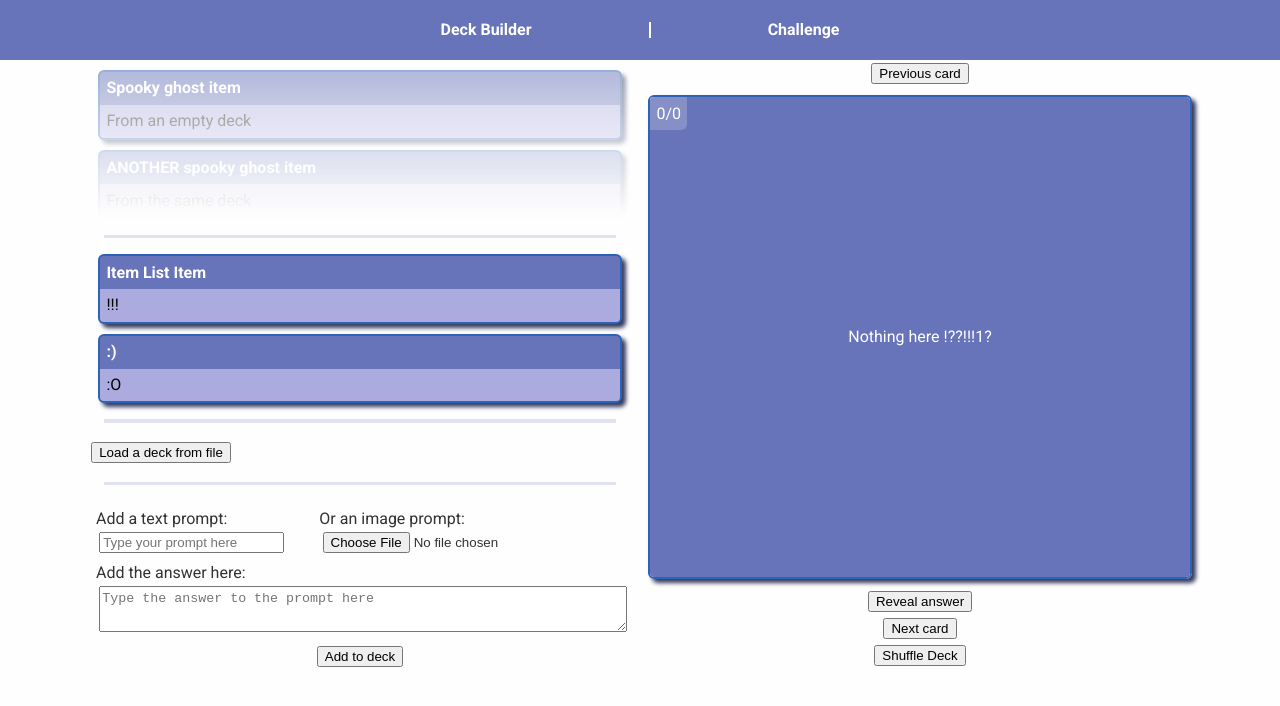
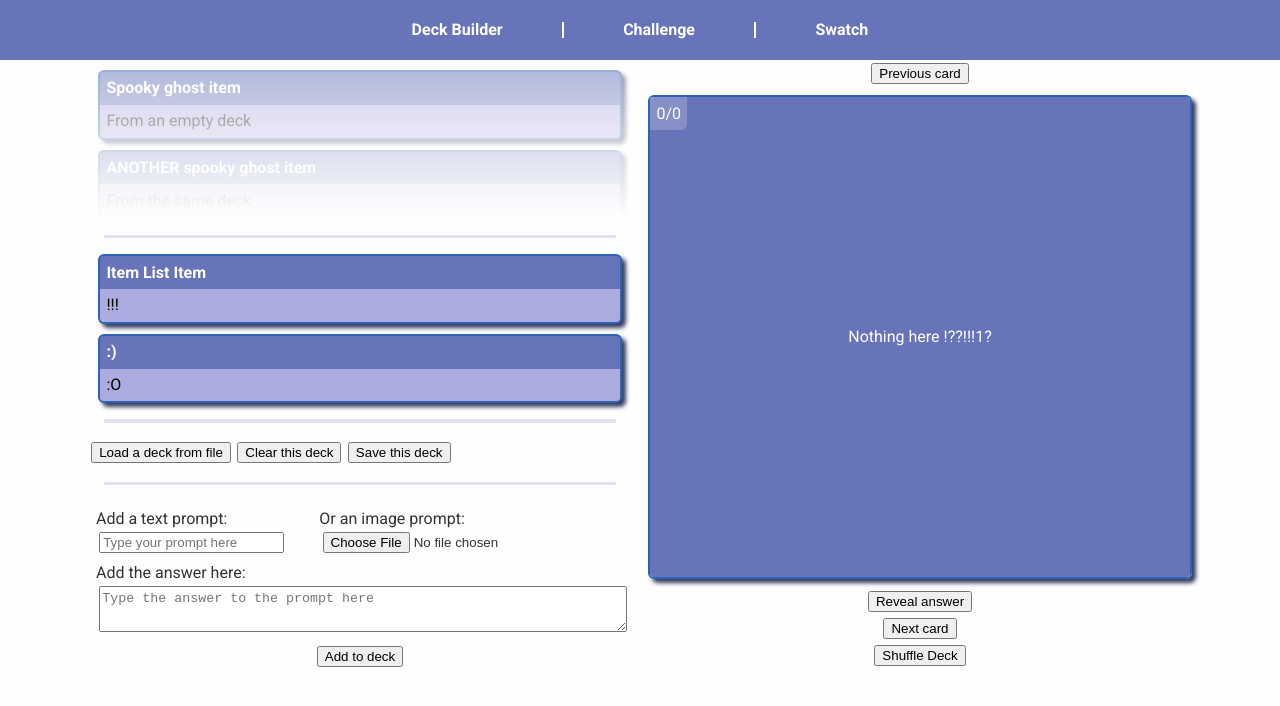
Before and after one commit to seanmizen/flash-app, a React (Create React App) app: page /Swatch in a window 1280 px wide. Shown: the top 706 px of the page. Built offline with nearby package versions, Linux system fonts and the light colour scheme.

Commit message:
Allowed swatch to clear deck+set swatch as default

```diff
--- a/src/App.js
+++ b/src/App.js
@@ -22,7 +22,7 @@ function App() {
             <Swatch />
           </Route>
           <Route path="/">
-            <DeckEditor />
+            <Swatch />
           </Route>
         </Switch>
       </div>
--- a/src/core/Nav.js
+++ b/src/core/Nav.js
@@ -15,6 +15,10 @@ class Nav extends Component {
             <li className={styles["nav-list-item"]}>
               <Link to="/Challenge">Challenge</Link>
             </li>
+            <li className={styles["nav-list-spacer"]} />
+            <li className={styles["nav-list-item"]}>
+              <Link to="/Swatch">Swatch</Link>
+            </li>
           </ul>
         </div>
       </nav>
--- a/src/features/Swatch/Swatch.js
+++ b/src/features/Swatch/Swatch.js
@@ -1,6 +1,7 @@
 import { useState } from "react";
 import ItemList from "../DeckEditor/components/ItemList";
 import Arena from "../Challenge/components/Arena";
+import SaveDeckToFile from "../DeckEditor/components/SaveDeckToFile";
 import LoadDeckFromFile from "../DeckEditor/components/LoadDeckFromFile";
 import AddItemForm from "../DeckEditor/components/AddItemForm";
 import styles from "./Swatch.module.css";
@@ -31,6 +32,13 @@ const Swatch = () => {
     localStorage.setItem("list", JSON.stringify(deck.list));
   }
 
+  const clearLocalStorage = () => {
+    setDeckName("");
+    setList([]);
+    localStorage.clear();
+    return 0;
+  };
+
   return (
     <div className={styles["main"]}>
       <div className={styles["section"]}>
@@ -44,13 +52,22 @@ const Swatch = () => {
         <div className={styles["spacer"]} />
         <ItemList
           ghost={false}
-          list={itemList}
+          list={list.length > 0 ? list : itemList}
           onDeleted={() => {}}
           allowEdit={false}
           editItemCallback={() => {}}
         />
         <div className={styles["spacer"]} />
-        <LoadDeckFromFile onDeckLoad={(e) => loadDeck(e)} />
+        <div className={styles["title-button-holder"]}>
+          <LoadDeckFromFile onDeckLoad={(e) => loadDeck(e)} />
+          <button onClick={clearLocalStorage}>Clear this deck</button>
+          <SaveDeckToFile
+            deck={{
+              deckName: deckName,
+              list: list,
+            }}
+          />
+        </div>
         <div className={styles["spacer"]} />
         <AddItemForm onAdd={() => {}} />
       </div>
```
